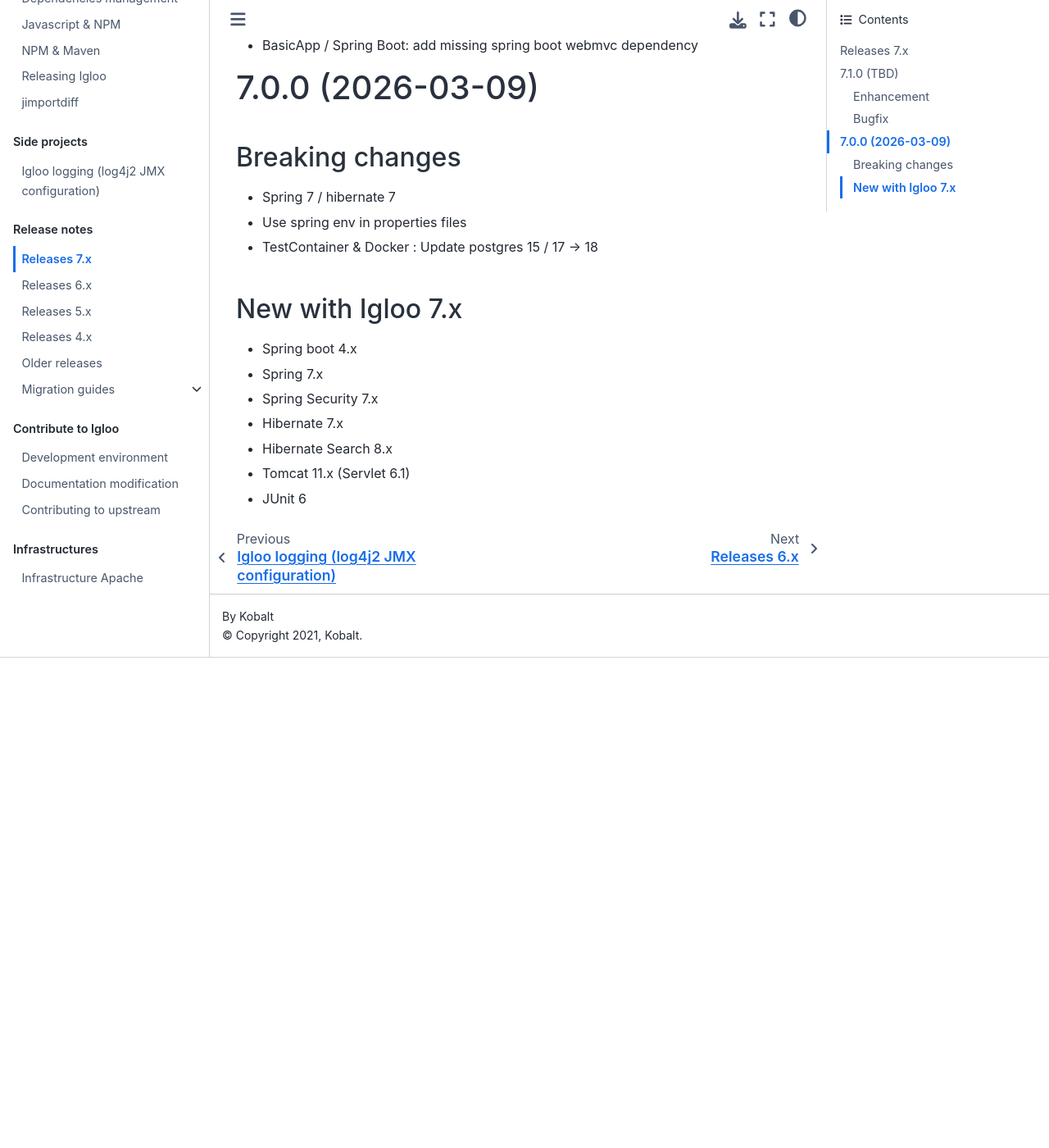
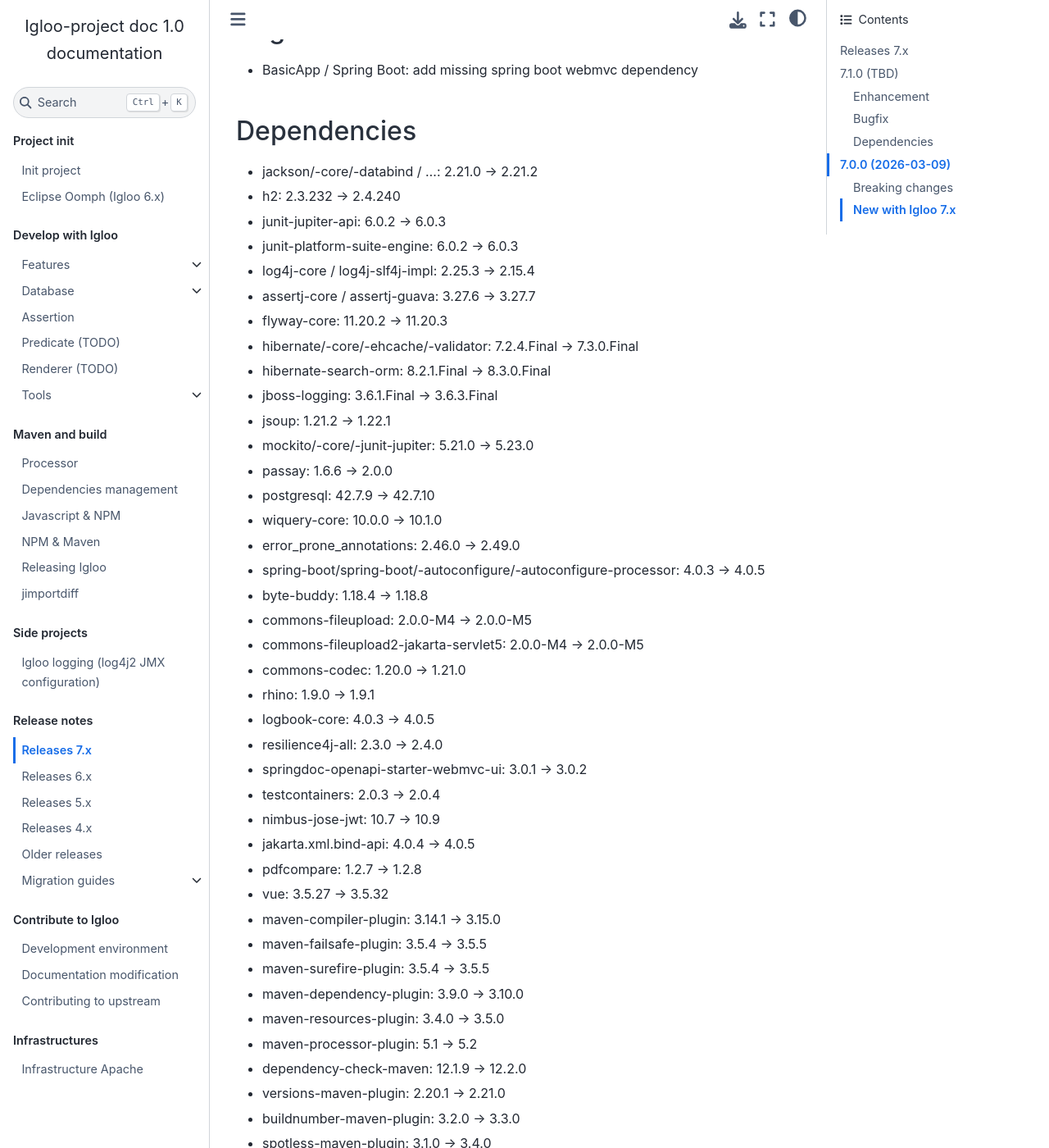
Before and after one commit to igloo-project/igloo-doc, a Sphinx documentation site: the page built from source/release-notes/releases-7.x.md, in a window 1280 px wide and 1400 px high, scrolled down 604 px. Shown: the whole window at 82% size. Built offline with Sphinx 7.4.7 and the Sphinx Book theme 1.1.4, drawn with Linux system fonts in a browser that asks for light colours; before the commit the page ends 1406 px from its top, so only the background shows below that; some of the changed text lies outside the part shown.

Commit message:
igloo 7.1.0

```diff
--- a/source/release-notes/releases-7.x.md
+++ b/source/release-notes/releases-7.x.md
@@ -11,12 +11,57 @@
 * BasicApp: Export Excel - update workbook style
 * BasicApp: announcement markdown
 * BasicApp: remove wicket tester unit tests
+* BasicApp: Java 25
 * Console: revamp HS indexing page
 * HistoryLog: add event type merge group
 
 ## Bugfix
 
 * BasicApp / Spring Boot: add missing spring boot webmvc dependency
+
+## Dependencies
+* jackson/-core/-databind / ...: 2.21.0 -> 2.21.2
+* h2: 2.3.232 -> 2.4.240
+* junit-jupiter-api: 6.0.2 -> 6.0.3
+* junit-platform-suite-engine: 6.0.2 -> 6.0.3
+* log4j-core / log4j-slf4j-impl: 2.25.3 -> 2.15.4
+* assertj-core / assertj-guava: 3.27.6 -> 3.27.7
+* flyway-core: 11.20.2 -> 11.20.3
+* hibernate/-core/-ehcache/-validator: 7.2.4.Final -> 7.3.0.Final
+* hibernate-search-orm: 8.2.1.Final -> 8.3.0.Final
+* jboss-logging: 3.6.1.Final -> 3.6.3.Final
+* jsoup: 1.21.2 -> 1.22.1
+* mockito/-core/-junit-jupiter: 5.21.0 -> 5.23.0
+* passay: 1.6.6 -> 2.0.0
+* postgresql: 42.7.9 -> 42.7.10
+* wiquery-core: 10.0.0 -> 10.1.0
+* error_prone_annotations: 2.46.0 -> 2.49.0
+* spring-boot/spring-boot/-autoconfigure/-autoconfigure-processor: 4.0.3 -> 4.0.5
+* byte-buddy: 1.18.4 -> 1.18.8
+* commons-fileupload: 2.0.0-M4 -> 2.0.0-M5
+* commons-fileupload2-jakarta-servlet5: 2.0.0-M4 -> 2.0.0-M5
+* commons-codec: 1.20.0 -> 1.21.0
+* rhino: 1.9.0 -> 1.9.1
+* logbook-core: 4.0.3 -> 4.0.5
+* resilience4j-all: 2.3.0 -> 2.4.0
+* springdoc-openapi-starter-webmvc-ui: 3.0.1 -> 3.0.2
+* testcontainers: 2.0.3 -> 2.0.4
+* nimbus-jose-jwt: 10.7 -> 10.9
+* jakarta.xml.bind-api: 4.0.4 -> 4.0.5
+* pdfcompare: 1.2.7 -> 1.2.8
+* vue: 3.5.27 -> 3.5.32
+* maven-compiler-plugin: 3.14.1 -> 3.15.0
+* maven-failsafe-plugin: 3.5.4 -> 3.5.5
+* maven-surefire-plugin: 3.5.4 -> 3.5.5
+* maven-dependency-plugin: 3.9.0 -> 3.10.0
+* maven-resources-plugin: 3.4.0 -> 3.5.0
+* maven-processor-plugin: 5.1 -> 5.2
+* dependency-check-maven: 12.1.9 -> 12.2.0
+* versions-maven-plugin: 2.20.1 -> 2.21.0
+* buildnumber-maven-plugin: 3.2.0 -> 3.3.0
+* spotless-maven-plugin: 3.1.0 -> 3.4.0
+* spring-boot-maven-plugin: 4.0.3 -> 4.0.5
+* jaxb2-maven-plugin: 4.0.0 -> 4.1.0
 
 # 7.0.0 (2026-03-09)
 
```
